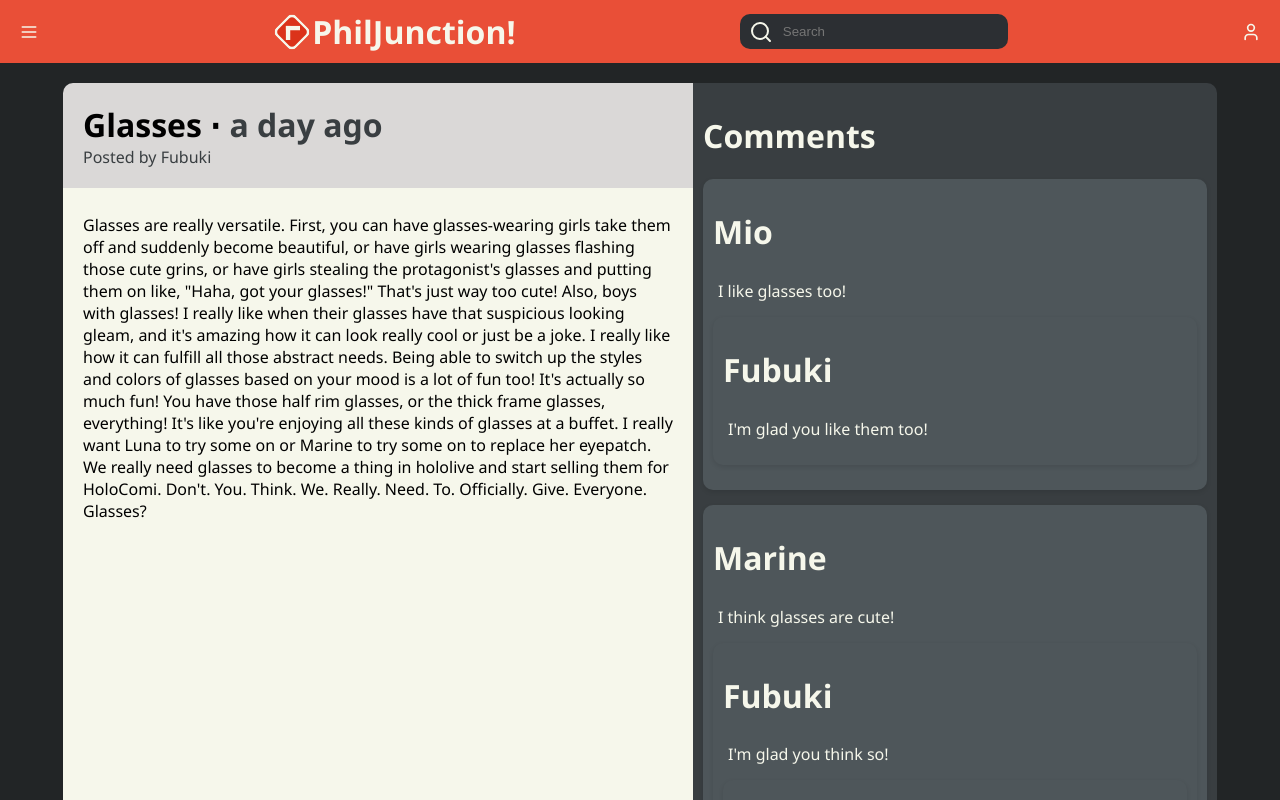
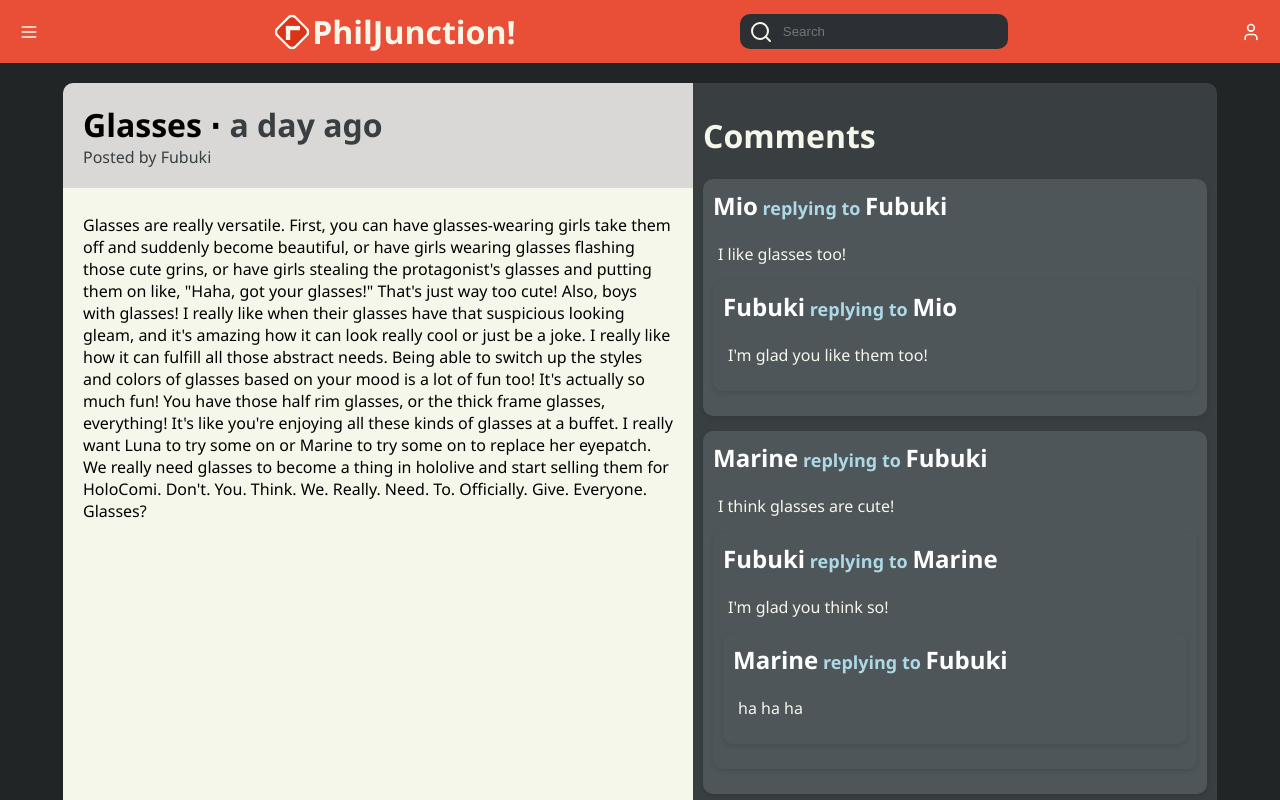
Before and after one commit to tonishii/PhilJunction, a React (Vite) app: page /post in a window 1280 px wide. Shown: the top 800 px of the page. Built offline with nearby package versions, Linux system fonts and the light colour scheme.

Commit message:
edit to comments & added bg for signup page (will do tomorrow)

```diff
--- a/src/assets/post-data.ts
+++ b/src/assets/post-data.ts
@@ -1,5 +1,6 @@
 interface PostComment {
   username: string;
+  replyTo: string
   id: number;
   content: string;
   replies: PostComment[];
@@ -23,11 +24,13 @@
   comments: [
     {
       username: "Mio",
+      replyTo: "Fubuki",
       id: 1,
       content: "I like glasses too!",
       replies: [
         {
           username: "Fubuki",
+          replyTo: "Mio",
           id: 2,
           content: "I'm glad you like them too!",
           replies: []
@@ -36,16 +39,19 @@
     },
     {
       username: "Marine",
+      replyTo: "Fubuki",
       id: 3,
       content: "I think glasses are cute!",
       replies: [
         {
           username: "Fubuki",
+          replyTo: "Marine",
           id: 4,
           content: "I'm glad you think so!",
           replies: [
             {
               username: "Marine",
+              replyTo: "Fubuki",
               id: 5,
               content: "ha ha ha",
               replies: []
@@ -56,6 +62,7 @@
     },
     {
       username: "Aqua",
+      replyTo: "Fubuki",
       id: 6,
       content: "I think glasses are cool!",
       replies: []
--- a/src/pages/postwindow.tsx
+++ b/src/pages/postwindow.tsx
@@ -23,7 +23,7 @@
   function handleComments(comment: PostComment): JSX.Element {
     return (
       <div className="comment">
-        <h1>{comment.username}</h1>
+        <div className="comment-header"><span className="comment-name">{comment.username}</span> replying to <span className="comment-name">{comment.replyTo}</span></div>
         <p>{comment.content}</p>
         {comment.replies.map(comment => (
           handleComments(comment)
--- a/src/styles/global.css
+++ b/src/styles/global.css
@@ -222,6 +222,17 @@
   padding: 5px;
 }
 
+.comment .comment-header {
+    font-weight: bold;
+    font-size: 18px;
+    color: lightblue;
+}
+
+.comment .comment-name {
+    font-size: 24px;
+    color: white;
+}
+
 .post-window-comments {
     display: flex;
     flex-direction: column;
```
Also changed, not shown: src/assets/signupbg.jpg (added).
